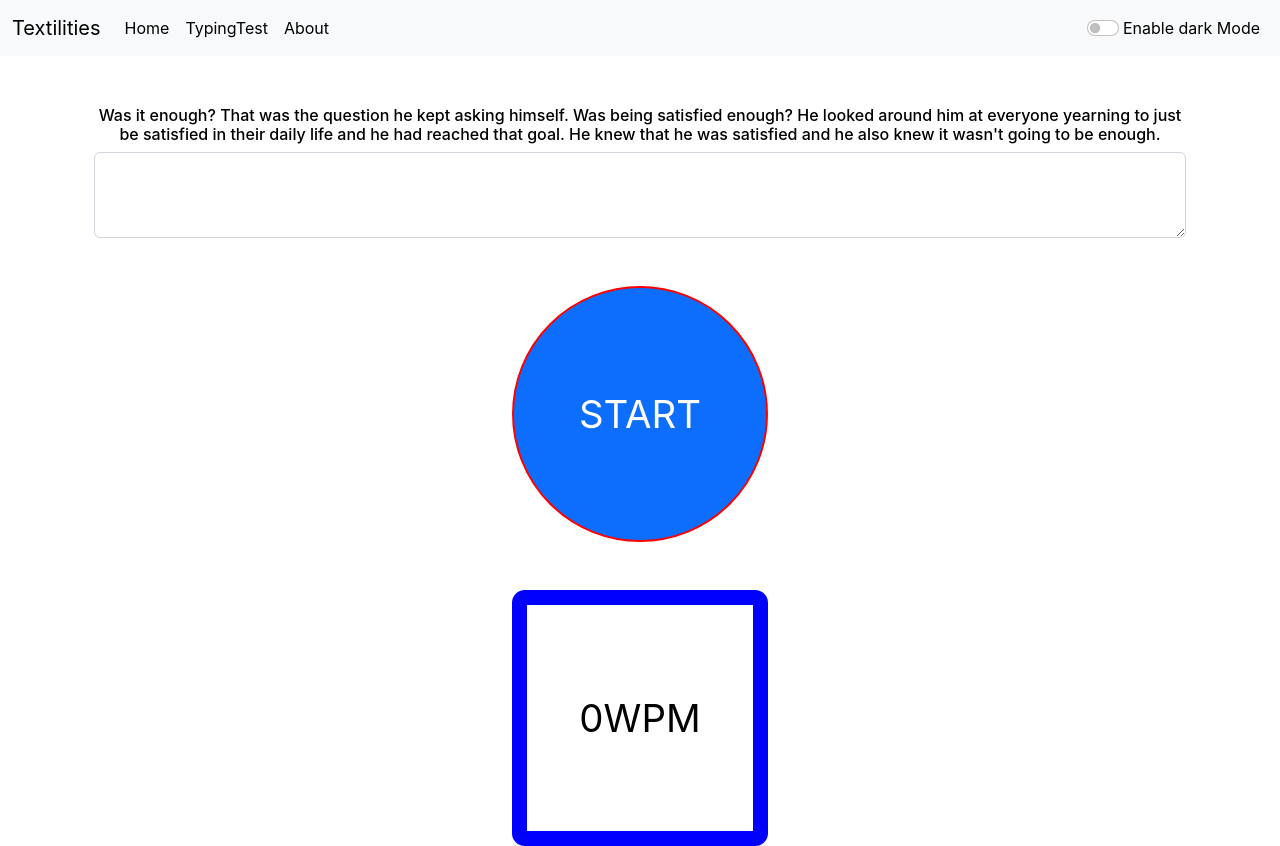
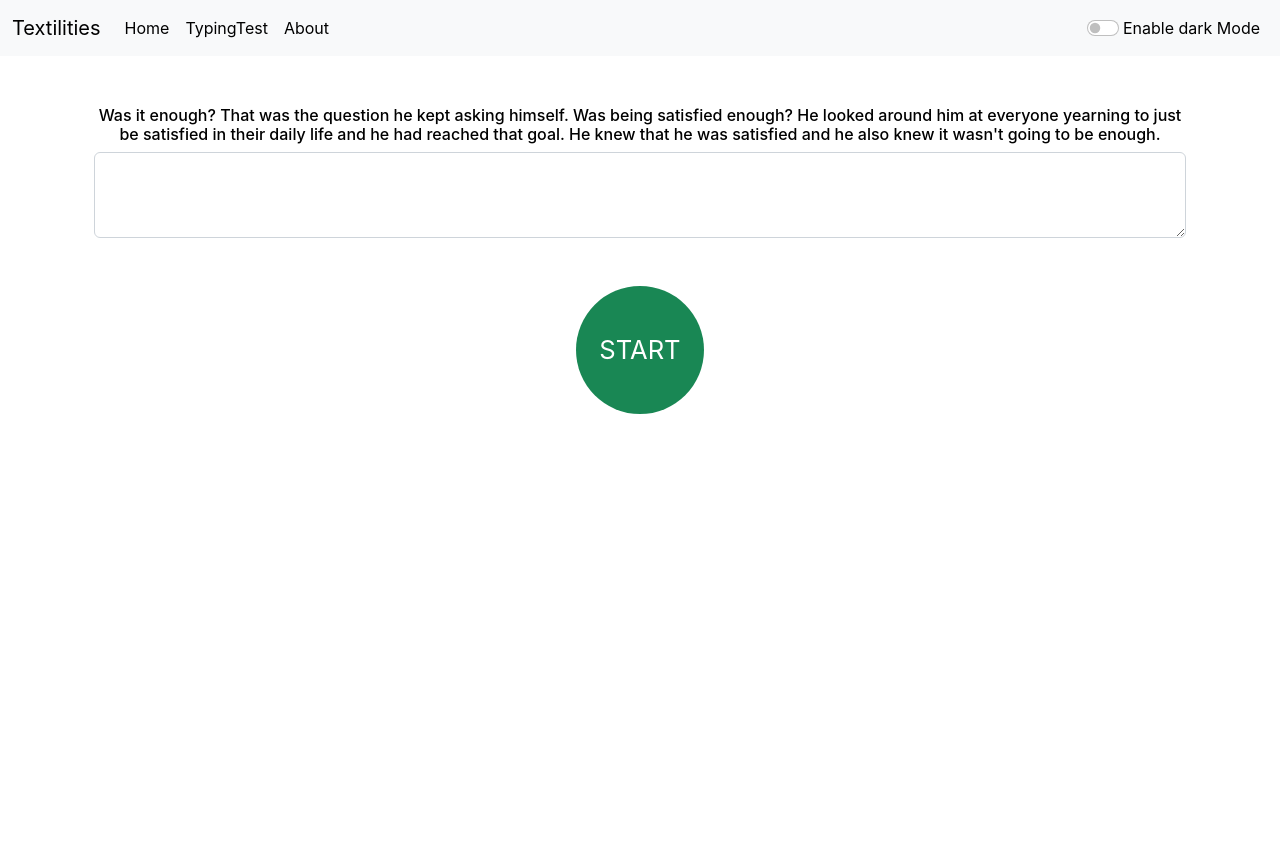
Before and after one commit to shankarojha/textilities-react, a React (Create React App) app: page /typetest in a window 1280 px wide. After the commit the page ends 800 px from the top, so only its background shows below. Built offline with nearby package versions, Linux system fonts and the light colour scheme.

Commit message:
typingTest-Counter2

```diff
--- a/src/Components/TypeTest.js
+++ b/src/Components/TypeTest.js
@@ -76,16 +76,17 @@ export default function TypeTest(props) {
                         ></textarea>
                     </div>
                     <div className='col-12 d-flex justify-content-center align-items-center mt-5'>
-                        {!running && <button style={{border:"2px solid red", borderRadius:"50%", height:"20vw", width:"20vw", fontSize:"3vw"}} className="btn btn-primary d-flex justify-content-center align-items-center" onClick={startTest}>START</button>}
-                        {running && <div style={{border:"10px solid green", borderRadius:"50%", height:"20vw", width:"20vw", fontSize:"3vw"}} className="d-flex justify-content-center align-items-center">
+                        {!running && <button style={{border:"0px solid red", borderRadius:"50%", height:"10vw", width:"10vw", fontSize:"2vw"}} className="btn btn-success d-flex justify-content-center align-items-center" onClick={startTest}>START</button>}
+                        {running && <div style={{border:"5px solid green", borderRadius:"50%", height:"10vw", width:"10vw", fontSize:"2vw"}} className="d-flex justify-content-center align-items-center">
                             <div>{seconds}</div>
                         </div>}
                     </div>
                     <div className='col-12 d-flex justify-content-center align-items-center mt-5'>
-                        <div style={{border:"15px solid blue", borderRadius:"5%", height:"20vw", width:"20vw",fontSize:"3vw"}} className="d-flex justify-content-center align-items-center">
+                        {seconds==="Time Up" && <div style={{border:"5px solid blue", borderRadius:"5%", height:"15vw", width:"15vw",fontSize:"3vw"}} className="d-flex justify-content-center align-items-center">
                             <div>{score}WPM</div>
-                        </div>
+                        </div>}
                     </div>
+                    {seconds==="Time Up" &&  <button className='btn btn-danger mt-5' onClick={() => window.location.reload(false)}>Click to reload!</button>}
                 </div>
             </div>
         </>
```
